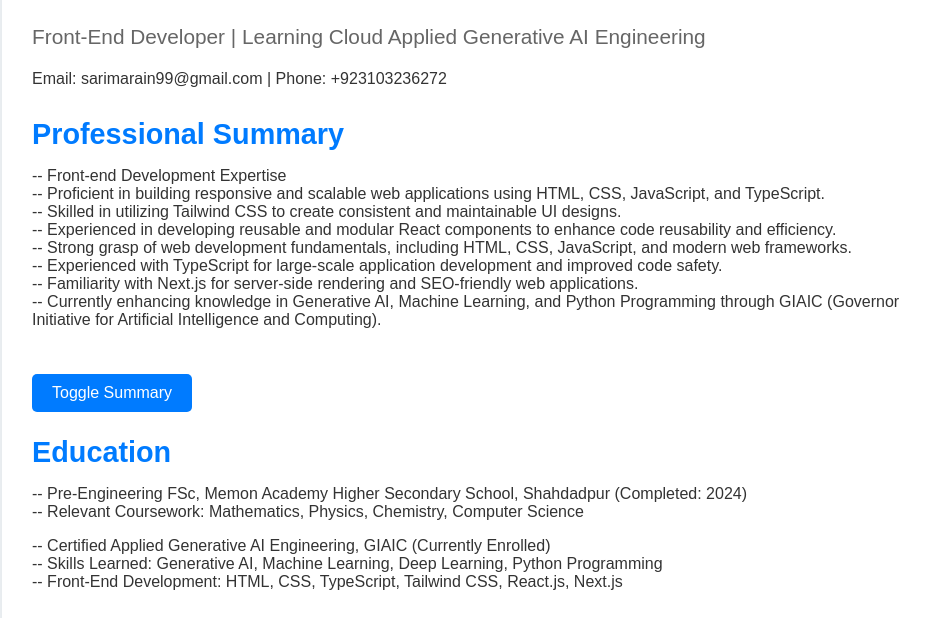
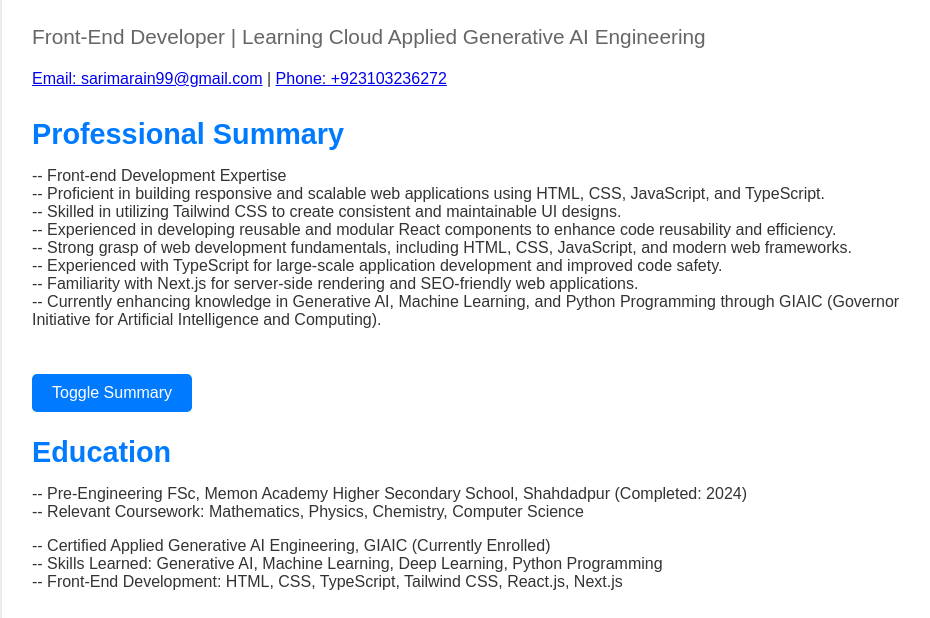
Before and after one commit to SarimArain99/Hackathon_Milstone, a website: page Static Resume/index.html in a window 1280 px wide. Shown: the part 136-754 px from the top of the page, without its empty margins (158-1088 px from the left). Drawn offline with Linux system fonts and the light colour scheme.

Commit message:
Update contact information links in resume for better accessibility

```diff
--- a/Static Resume/index.html
+++ b/Static Resume/index.html
@@ -14,7 +14,10 @@
         <p class="job-title">
           Front-End Developer | Learning Cloud Applied Generative AI Engineering
         </p>
-        <p>Email: sarimarain99@gmail.com | Phone: +923103236272</p>
+        <p>
+          <a href="mailto:sarimarain99@gmail.com" class="contact-link">Email: sarimarain99@gmail.com</a> |
+          <a href="https://wa.me/923103236272" class="contact-link" target="_blank">Phone: +923103236272</a>
+        </p>
       </section>
 
       <!-- Professional Summary Section -->
```
